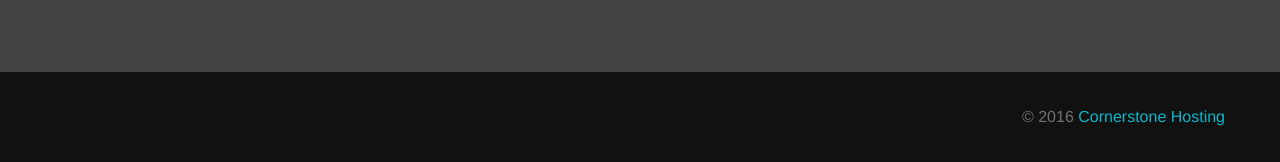
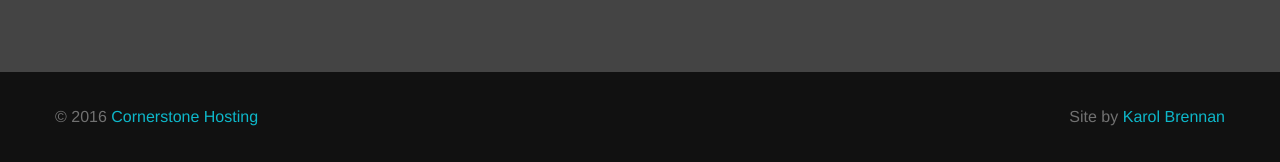
Before and after one commit to codemasterkarol/cornerstone, a PHP site: page / in a window 1280 px wide. Shown: the part 3147-3309 px from the top of the page. Run offline with PHP 8.4, Linux system fonts and the light colour scheme.

Commit message:
Changed copyright info in footer

```diff
--- a/footer.php
+++ b/footer.php
@@ -1,7 +1,10 @@
 <footer>
     <div class="row">
-        <div class="small-12 columns">
-            <p class="text-right">&copy  <script>document.write(new Date().getFullYear())</script> <a href="/">Cornerstone Hosting</a></p>
+        <div class="small-12 medium-6 columns">
+            <p class="text-left">&copy  <script>document.write(new Date().getFullYear())</script> <a href="/">Cornerstone Hosting</a></p>
+        </div>
+        <div class="small-12 medium-6 columns">
+            <p class="text-right">Site by <a href="http://karolbrennan.com">Karol Brennan</a></p>
         </div>
     </div>
 </footer>
```
